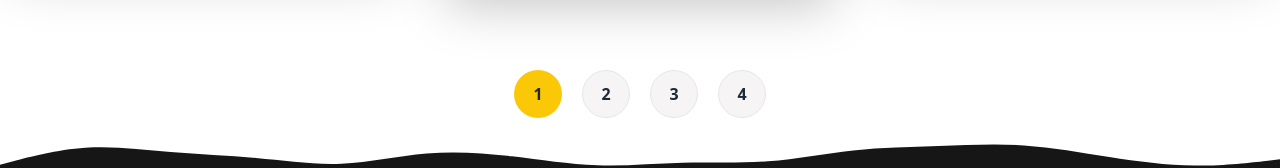
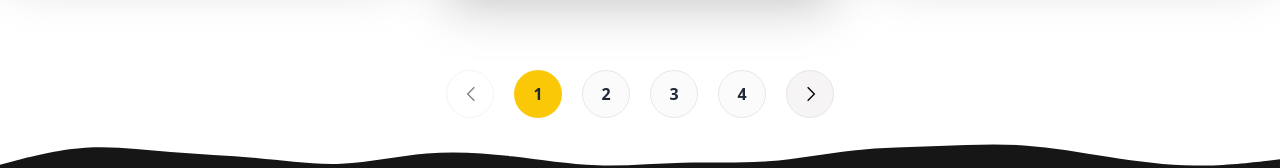
Before and after one commit to AbuRaihan1/vbd-gazipur, a React (Create React App) app: page /projects in a window 1280 px wide. Shown: the part 1420-1588 px from the top of the page. Built offline with nearby package versions, Linux system fonts and the light colour scheme.

Commit message:
added pagination next and prev button

```diff
--- a/src/Pages/AllProjects/AllProjects.js
+++ b/src/Pages/AllProjects/AllProjects.js
@@ -1,6 +1,7 @@
 import React, { useState, useEffect } from "react";
 import PageBanner from "../../components/PageBanner/PageBanner";
 import AllProjectsCard from "./AllProjectsCard";
+import { GrPrevious, GrNext } from "react-icons/gr";
 
 const AllProjects = () => {
   const title = "Our Projects";
@@ -33,6 +34,17 @@ const AllProjects = () => {
         ))}
       </div>
       <div className="pagination text-center flex items-center justify-center gap-5">
+        <button
+          onClick={() => setCurrentPage(currentPage - 1)}
+          disabled={currentPage === 1}
+          className={`${
+            currentPage === 1
+              ? "opacity-50 cursor-not-allowed "
+              : " hover:bg-secondary bg-[#dad4d442] duration-150"
+          } px-4 py-2 border rounded-full h-12 text-white w-12`}
+        >
+          <GrPrevious />
+        </button>
         {Array.from({ length: totalPages }, (_, index) => (
           <button
             key={index + 1}
@@ -40,12 +52,24 @@ const AllProjects = () => {
             className={
               currentPage === index + 1
                 ? "bg-primary font-bold rounded-full h-12 w-12"
-                : "bg-[#dad4d442] font-bold rounded-full h-12 w-12 border"
+                : "bg-[#f3efef42] font-bold rounded-full h-12 w-12 border hover:bg-primary duration-150 hover:border-primary"
             }
           >
             {index + 1}
           </button>
         ))}
+
+        <button
+          onClick={() => setCurrentPage(currentPage + 1)}
+          disabled={currentPage === totalPages}
+          className={`${
+            currentPage === totalPages
+              ? "opacity-50 cursor-not-allowed "
+              : " hover:bg-secondary duration-150 bg-[#dad4d442]"
+          } px-4 py-2 border rounded-full h-12 text-white w-12`}
+        >
+          <GrNext />
+        </button>
       </div>
     </div>
   );
```
